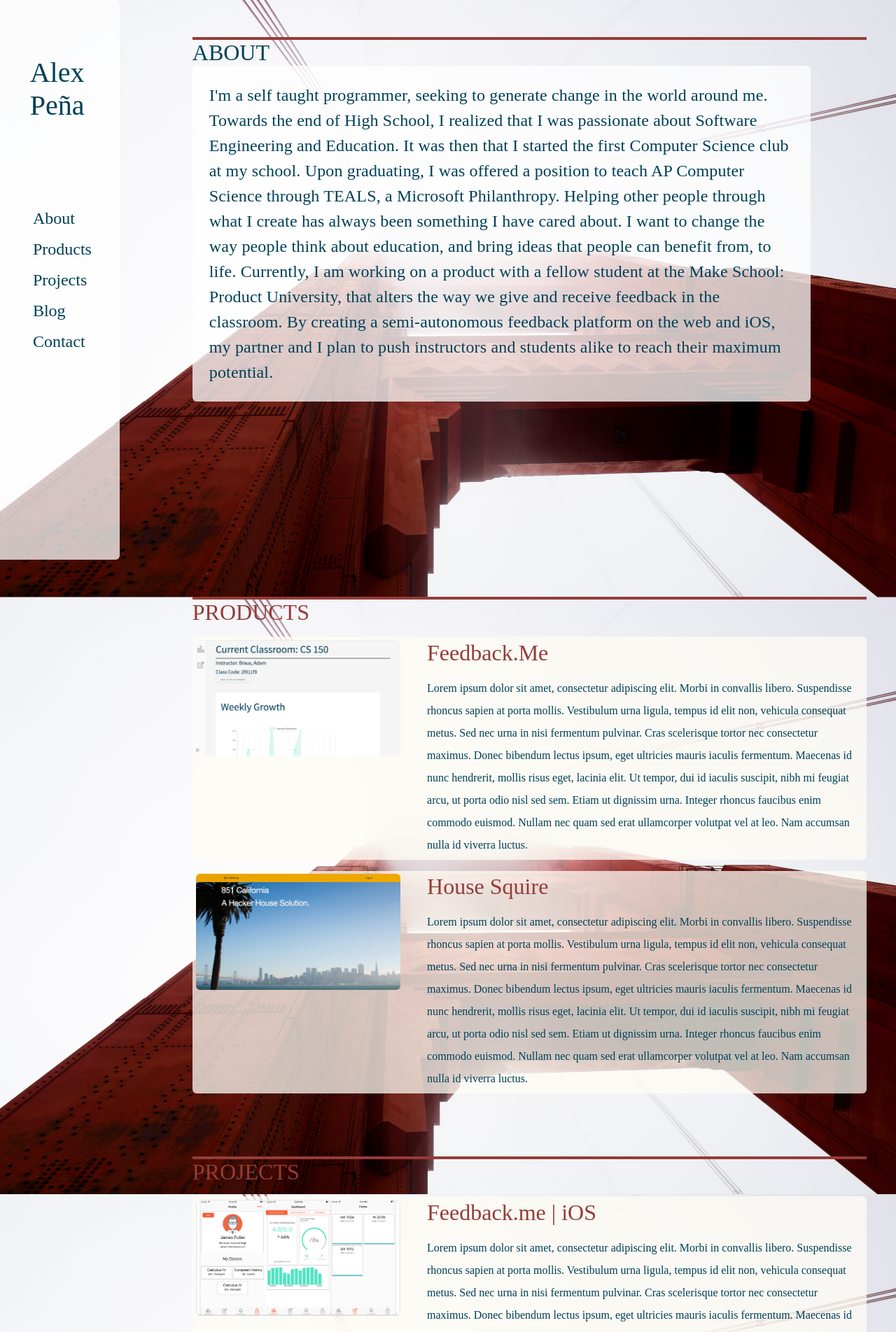
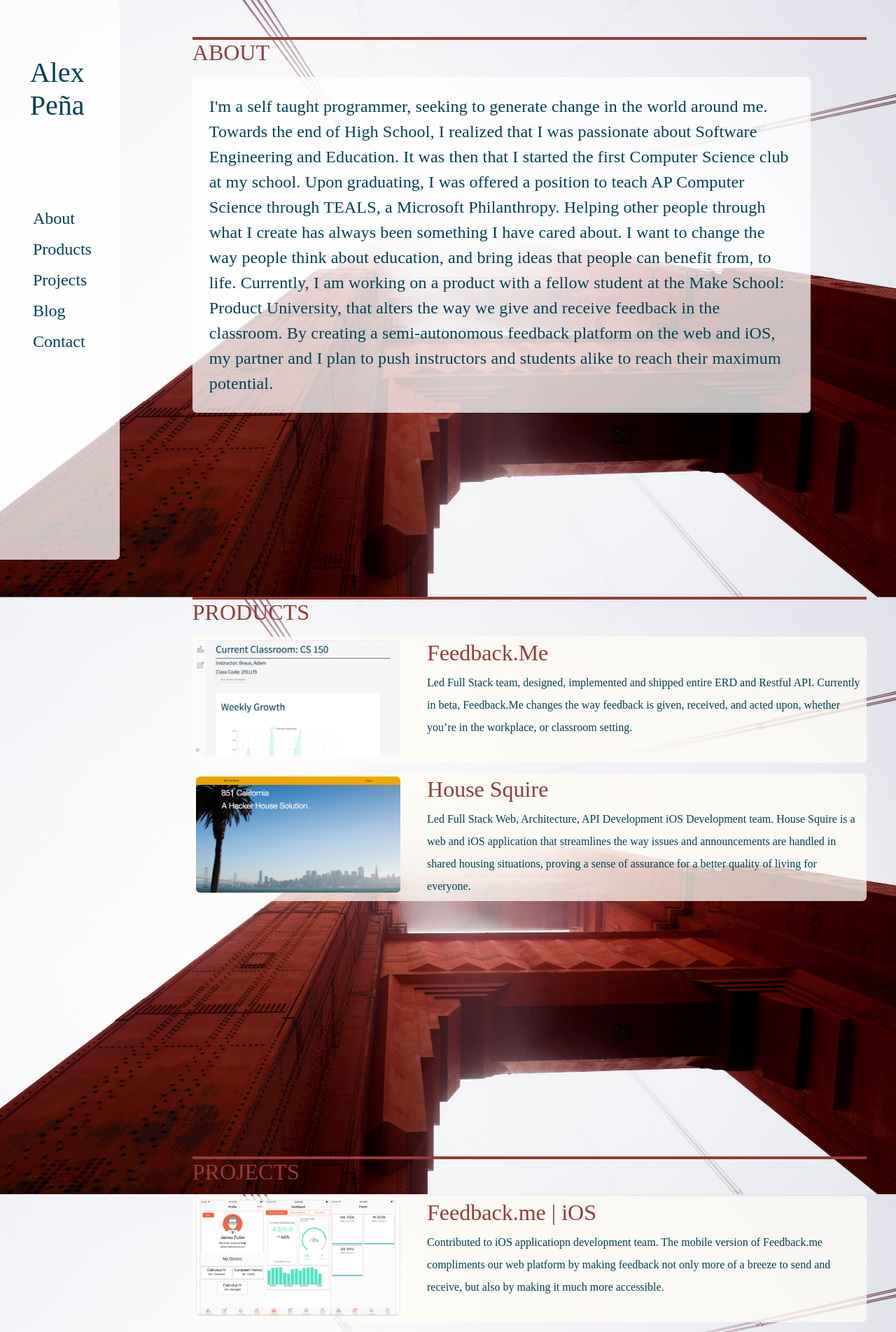
Before and after one commit to Saturn-V/Saturn-V.github.io, a PHP site: page /index.html in a window 1280 px wide. Shown: the top 1904 px of the page at 70% size. Run offline with PHP 8.4, Linux system fonts and the light colour scheme; some libraries are stand-ins or nearby versions; some web fonts are replaced.

Commit message:
[V1.0] Shipping new version of personal website.

```diff
--- a/css/main.css
+++ b/css/main.css
@@ -193,9 +193,11 @@ i.fa {
 .text.small      { font-size: 1rem }
 
 .context .text {
-  margin-top: 1rem;
+  margin-top: 0.5rem;
   line-height: 2rem;
 }
+
+.margin-standard { margin-top: 1rem }
 
 /* Grid
 –––––––––––––––––––––––––––––––––––––––––––––––––– */
--- a/index.html
+++ b/index.html
@@ -67,9 +67,9 @@
 
               <div id="about" class="section content-padding">
 
-                <h1 class="title border">ABOUT</h1>
+                <h1 class="title splash red border">ABOUT</h1>
 
-                <div class="card paragraph">
+                <div class="card paragraph margin-standard">
                   I'm a self taught programmer, seeking to generate change in the
                   world around me. Towards the end of High School, I realized
                   that I was passionate about Software Engineering and Education.
@@ -101,15 +101,9 @@
                   <div class="eight columns context">
                     <span class="title small splash red">Feedback.Me</span>
                     <div class="u-max-full-width text small">
-                      Lorem ipsum dolor sit amet, consectetur adipiscing elit. Morbi in convallis libero.
-                      Suspendisse rhoncus sapien at porta mollis. Vestibulum urna ligula, tempus id elit
-                      non, vehicula consequat metus. Sed nec urna in nisi fermentum pulvinar. Cras
-                      scelerisque tortor nec consectetur maximus. Donec bibendum lectus ipsum, eget
-                      ultricies mauris iaculis fermentum. Maecenas id nunc hendrerit, mollis risus eget,
-                      lacinia elit. Ut tempor, dui id iaculis suscipit, nibh mi feugiat arcu, ut porta
-                      odio nisl sed sem. Etiam ut dignissim urna. Integer rhoncus faucibus enim commodo
-                      euismod. Nullam nec quam sed erat ullamcorper volutpat vel at leo. Nam accumsan
-                      nulla id viverra luctus.
+                      Led Full Stack team, designed, implemented and shipped entire ERD and Restful API.
+                      Currently in beta, Feedback.Me changes the way feedback is given, received, and acted
+                      upon, whether you’re in the workplace, or classroom setting.
                     </div>
                   </div>
                 </a>
@@ -121,15 +115,10 @@
                   <div class="eight columns context">
                     <span class="title small splash red">House Squire</span>
                     <div class="u-max-full-width text small">
-                      Lorem ipsum dolor sit amet, consectetur adipiscing elit. Morbi in convallis libero.
-                      Suspendisse rhoncus sapien at porta mollis. Vestibulum urna ligula, tempus id elit
-                      non, vehicula consequat metus. Sed nec urna in nisi fermentum pulvinar. Cras
-                      scelerisque tortor nec consectetur maximus. Donec bibendum lectus ipsum, eget
-                      ultricies mauris iaculis fermentum. Maecenas id nunc hendrerit, mollis risus eget,
-                      lacinia elit. Ut tempor, dui id iaculis suscipit, nibh mi feugiat arcu, ut porta
-                      odio nisl sed sem. Etiam ut dignissim urna. Integer rhoncus faucibus enim commodo
-                      euismod. Nullam nec quam sed erat ullamcorper volutpat vel at leo. Nam accumsan
-                      nulla id viverra luctus.
+                      Led Full Stack Web, Architecture, API Development iOS Development team. House Squire
+                      is a web and iOS application that streamlines the way issues and announcements are
+                      handled in shared housing situations, proving a sense of assurance for a better
+                      quality of living for everyone.
                     </div>
                   </div>
                 </a>
@@ -151,15 +140,9 @@
                   <div class="eight columns context">
                     <span class="title small splash red">Feedback.me | iOS</span>
                     <div class="u-max-full-width text small">
-                      Lorem ipsum dolor sit amet, consectetur adipiscing elit. Morbi in convallis libero.
-                      Suspendisse rhoncus sapien at porta mollis. Vestibulum urna ligula, tempus id elit
-                      non, vehicula consequat metus. Sed nec urna in nisi fermentum pulvinar. Cras
-                      scelerisque tortor nec consectetur maximus. Donec bibendum lectus ipsum, eget
-                      ultricies mauris iaculis fermentum. Maecenas id nunc hendrerit, mollis risus eget,
-                      lacinia elit. Ut tempor, dui id iaculis suscipit, nibh mi feugiat arcu, ut porta
-                      odio nisl sed sem. Etiam ut dignissim urna. Integer rhoncus faucibus enim commodo
-                      euismod. Nullam nec quam sed erat ullamcorper volutpat vel at leo. Nam accumsan
-                      nulla id viverra luctus.
+                      Contributed to iOS applicatiopn development team. The mobile version of Feedback.me
+                      compliments our web platform by making feedback not only more of a breeze to send and
+                      receive, but also by making it much more accessible.
                     </div>
                   </div>
                 </div>
@@ -171,15 +154,8 @@
                   <div class="eight columns context">
                     <span class="title small splash red">Course Board | Contributor</span>
                     <div class="u-max-full-width text small">
-                      Lorem ipsum dolor sit amet, consectetur adipiscing elit. Morbi in convallis libero.
-                      Suspendisse rhoncus sapien at porta mollis. Vestibulum urna ligula, tempus id elit
-                      non, vehicula consequat metus. Sed nec urna in nisi fermentum pulvinar. Cras
-                      scelerisque tortor nec consectetur maximus. Donec bibendum lectus ipsum, eget
-                      ultricies mauris iaculis fermentum. Maecenas id nunc hendrerit, mollis risus eget,
-                      lacinia elit. Ut tempor, dui id iaculis suscipit, nibh mi feugiat arcu, ut porta
-                      odio nisl sed sem. Etiam ut dignissim urna. Integer rhoncus faucibus enim commodo
-                      euismod. Nullam nec quam sed erat ullamcorper volutpat vel at leo. Nam accumsan
-                      nulla id viverra luctus.
+                      Contributor to Course Board, a course management and mastery tracking solution.
+                      Built mastery tracking system, and added several minor and moderate UI / UX improvements.
                     </div>
                   </div>
                 </a>
@@ -191,15 +167,9 @@
                   <div class="eight columns context">
                     <span class="title small splash red">Blaze | iOS</span>
                     <div class="u-max-full-width text small">
-                      Lorem ipsum dolor sit amet, consectetur adipiscing elit. Morbi in convallis libero.
-                      Suspendisse rhoncus sapien at porta mollis. Vestibulum urna ligula, tempus id elit
-                      non, vehicula consequat metus. Sed nec urna in nisi fermentum pulvinar. Cras
-                      scelerisque tortor nec consectetur maximus. Donec bibendum lectus ipsum, eget
-                      ultricies mauris iaculis fermentum. Maecenas id nunc hendrerit, mollis risus eget,
-                      lacinia elit. Ut tempor, dui id iaculis suscipit, nibh mi feugiat arcu, ut porta
-                      odio nisl sed sem. Etiam ut dignissim urna. Integer rhoncus faucibus enim commodo
-                      euismod. Nullam nec quam sed erat ullamcorper volutpat vel at leo. Nam accumsan
-                      nulla id viverra luctus.
+                      Led, Developed, designed and shipped an iOS app that allows new and current
+                      cyclists to view incline and personal carbon footprint information for each bike
+                      ride they go on.
                     </div>
                   </div>
                 </div>
@@ -240,6 +210,7 @@
 
               <h1 class="title border">CONTACT</h1>
 
+              <div class="margin-standard">
                 <a href="https://github.com/Saturn-V" target="_blank">
                   <div class="card shadow">
                     <i class="fa fa-github" aria-hidden="true"></i>
@@ -275,6 +246,8 @@
                     </span>
                   </div>
                 </a>
+              </div>
+
 
             </div>
           </div>
```
Lines whose indentation alone changed are shown as unchanged.
